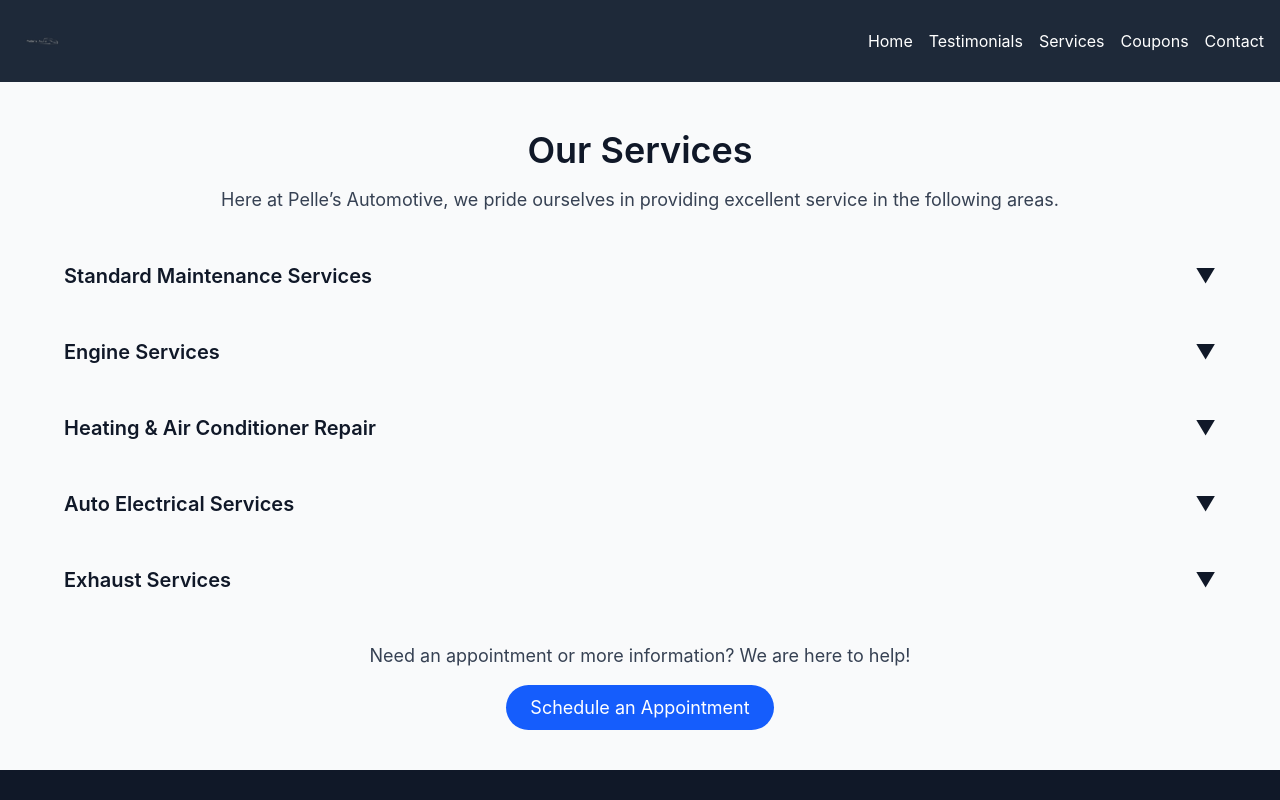
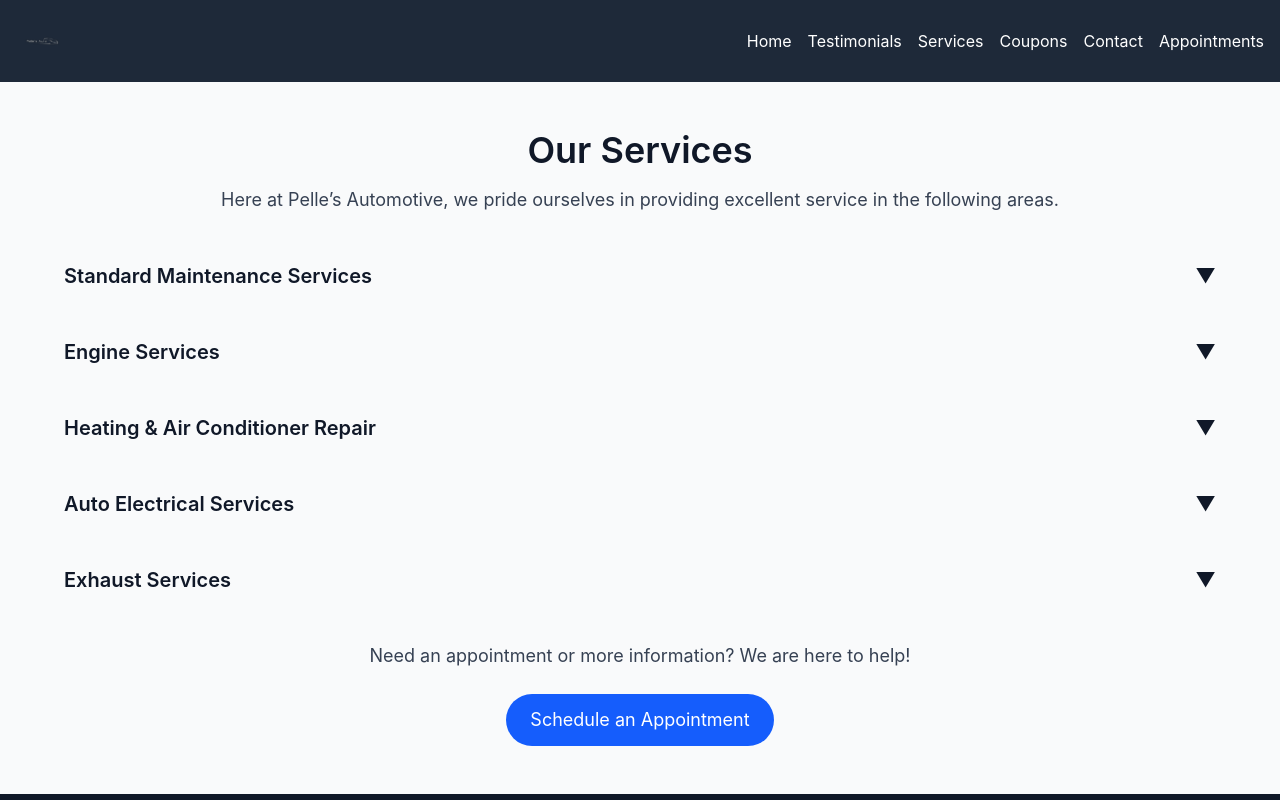
Before and after one commit to taneracar/pelles-auto, a React (Vite) app: page /services in a window 1280 px wide. Shown: the top 800 px of the page. Built offline with nearby package versions, Linux system fonts and the light colour scheme.

Commit message:
adding appointment link into other pages

```diff
--- a/src/App.jsx
+++ b/src/App.jsx
@@ -17,7 +17,7 @@ function App() {
           <Route path="/services" element={<Services />} />
           <Route path="/contact" element={<Contact />} />
           <Route path="/coupons" element={<Coupons />} />
-          <Route path="/appointment" element={<Appointment />} />
+          <Route path="/appointments" element={<Appointment />} />
         </Routes>
       </Layout>
     </Router>
--- a/src/components/Hero.jsx
+++ b/src/components/Hero.jsx
@@ -4,7 +4,7 @@ import { heroImages } from "../assets/Hero/heroImages.js"; // Import images
 import prevIcon from "../assets/Hero/icons/leftArrow.png"; // Import previous button icon
 import nextIcon from "../assets/Hero/icons/rightArrow.png"; // Import next button icon
 import { useSwipeable } from "react-swipeable"; // Import react-swipeable
-
+import { Link } from "react-router-dom";
 const Hero = () => {
   const [currentIndex, setCurrentIndex] = useState(0);
 
@@ -16,6 +16,9 @@ const Hero = () => {
     setCurrentIndex(
       (prevIndex) => (prevIndex - 1 + heroImages.length) % heroImages.length
     );
+  };
+  const scrollToTop = () => {
+    window.scrollTo(0, 0);
   };
 
   // Swipe functionality
@@ -58,14 +61,11 @@ const Hero = () => {
         <p className="text-lg sm:text-xl md:text-2xl mb-8 text-gray-300">
           Professional car repair services you can trust.
         </p>
-        <button className="bg-gray-800 hover:bg-gray-700 text-white px-6 py-3 sm:px-8 sm:py-4 rounded-lg font-semibold cursor-pointer transition duration-300 ease-in-out transform hover:scale-105">
-          <a
-            href="http://www.mitchell1crm.com/crmutilities/RequestAppointment.aspx?x=4473&v=ShopWebsite"
-            target="_blank"
-          >
+        <Link to="/appointments" onClick={scrollToTop()}>
+          <button className="bg-gray-800 hover:bg-gray-700 text-white px-6 py-3 sm:px-8 sm:py-4 rounded-lg font-semibold cursor-pointer transition duration-300 ease-in-out transform hover:scale-105">
             Book an Appointment
-          </a>
-        </button>
+          </button>
+        </Link>
       </div>
 
       {/* Navigation Buttons (visible only on larger screens) */}
--- a/src/components/Navbar.jsx
+++ b/src/components/Navbar.jsx
@@ -134,6 +134,19 @@ const Navbar = () => {
               Contact
             </Link>
           </li>
+          {/* New Appointments Link */}
+          <li>
+            <Link
+              to="/appointments"
+              className="hover:underline"
+              onClick={() => {
+                closeMenu();
+                scrollToTop();
+              }}
+            >
+              Appointments
+            </Link>
+          </li>
         </ul>
       </div>
 
@@ -218,6 +231,19 @@ const Navbar = () => {
                 Contact
               </Link>
             </li>
+            {/* New Appointments Link */}
+            <li>
+              <Link
+                to="/appointments"
+                className="hover:underline block text-2xl"
+                onClick={() => {
+                  closeMenu();
+                  scrollToTop();
+                }}
+              >
+                Appointments
+              </Link>
+            </li>
           </ul>
         </div>
       </div>
--- a/src/pages/Services.jsx
+++ b/src/pages/Services.jsx
@@ -1,4 +1,5 @@
 import { useState } from "react";
+import { Link } from "react-router-dom";
 
 const servicesData = [
   {
@@ -86,6 +87,9 @@ const Services = () => {
     }
   };
 
+  const scrollToTop = () => {
+    window.scrollTo(0, 0);
+  };
   return (
     <div className="bg-gray-50 py-12 px-4 md:px-16">
       {/* Hero Section */}
@@ -136,13 +140,12 @@ const Services = () => {
         <p className="text-lg text-gray-700 mb-6">
           Need an appointment or more information? We are here to help!
         </p>
-        <a
-          href="http://www.mitchell1crm.com/crmutilities/RequestAppointment.aspx?x=4473&v=ShopWebsite"
-          target="_blank"
-          className="px-6 py-3 bg-blue-600 text-white rounded-full text-lg hover:bg-blue-700 transition duration-300"
-        >
-          Schedule an Appointment
-        </a>
+
+        <Link to="/appointments" onClick={() => scrollToTop()}>
+          <button className="px-6 py-3 bg-blue-600 text-white rounded-full text-lg hover:bg-blue-700 transition duration-300 cursor-pointer">
+            Schedule an Appointment
+          </button>
+        </Link>
       </div>
     </div>
   );
```
